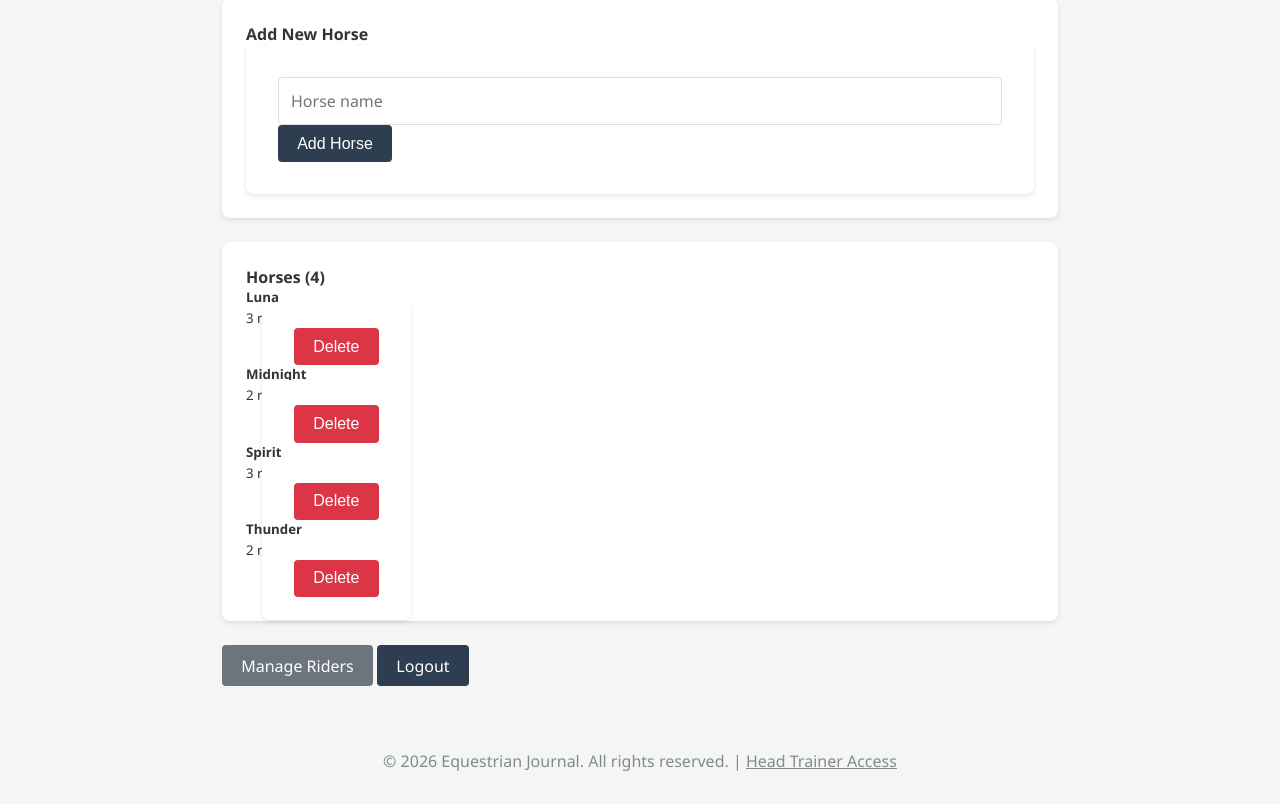
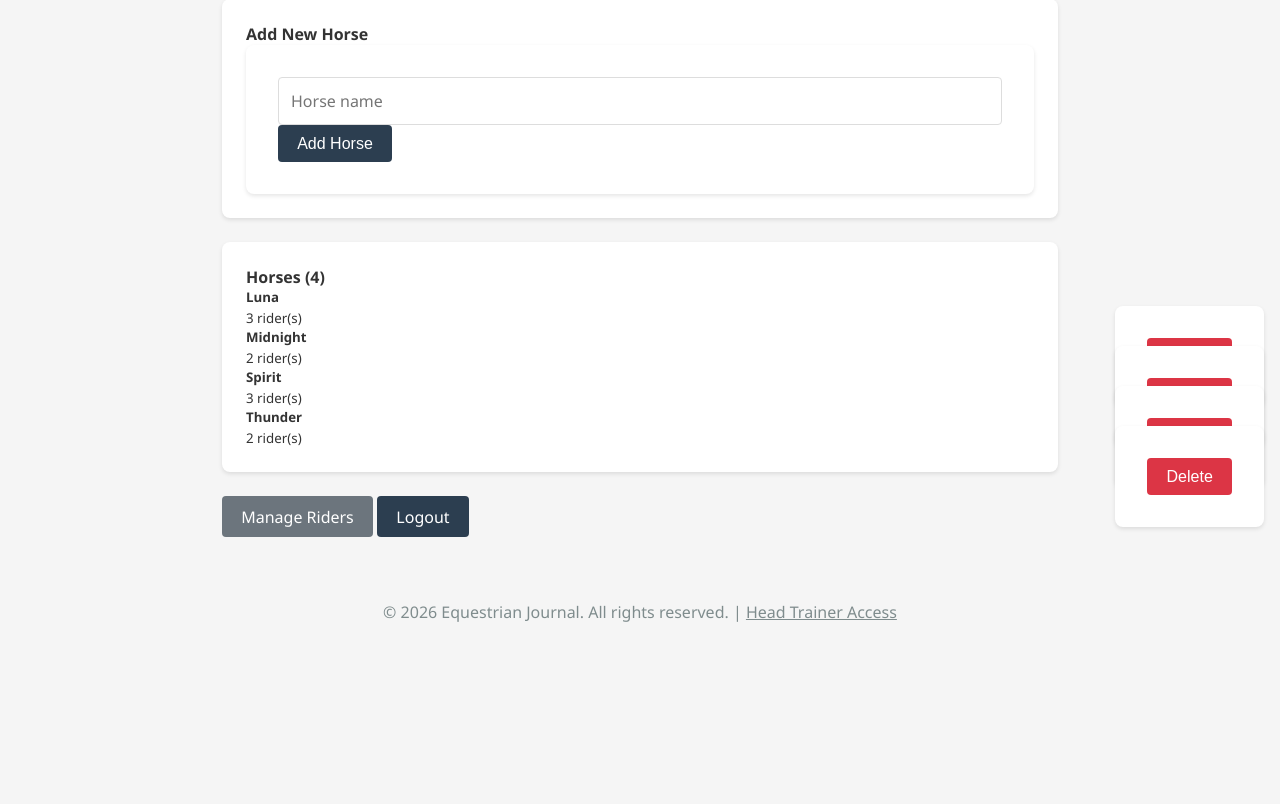
Before and after one commit to Dave-Perkins/journal-app, a Django app: template journal/templates/journal/manage_horses.html in a window 1280 px wide. Shown: the part 76-880 px from the top of the page. After the commit the page ends 698 px from the top, so only its background shows below. Run offline with Django 4.2, Linux system fonts and the light colour scheme; the template is opened without the code that fills it: values that come from a table or form of the project are taken from there, others are empty; data comes from the database, SQL or seed files in the repository.

Commit message:
Fix delete button positioning with absolute layout

```diff
--- a/journal/templates/journal/manage_horses.html
+++ b/journal/templates/journal/manage_horses.html
@@ -31,18 +31,14 @@
                     {% if horses %}
                         <div class="list-group">
                             {% for horse in horses %}
-                                <div class="list-group-item">
-                                    <div class="d-flex justify-content-between align-items-start">
-                                        <div>
+                                <div class="list-group-item" style="padding-right: 150px;">
                                     <h5 class="mb-1">{{ horse.name }}</h5>
                                     <small class="text-muted">{{ horse.riders.count }} rider(s)</small>
-                                        </div>
-                                        <form method="post" style="display:inline; margin-left: 1rem;">
+                                    <form method="post" style="display:inline; position: absolute; right: 1rem;">
                                         {% csrf_token %}
                                         <input type="hidden" name="horse_id" value="{{ horse.id }}">
                                         <button class="btn btn-sm btn-danger" type="submit" name="action" value="delete" onclick="return confirm('Delete this horse?')">Delete</button>
                                     </form>
-                                    </div>
                                 </div>
                             {% endfor %}
                         </div>
```
Also changed, not shown: journal/templates/journal/manage_riders.html (+2 -6 lines). Lines whose indentation alone changed are shown as unchanged.
